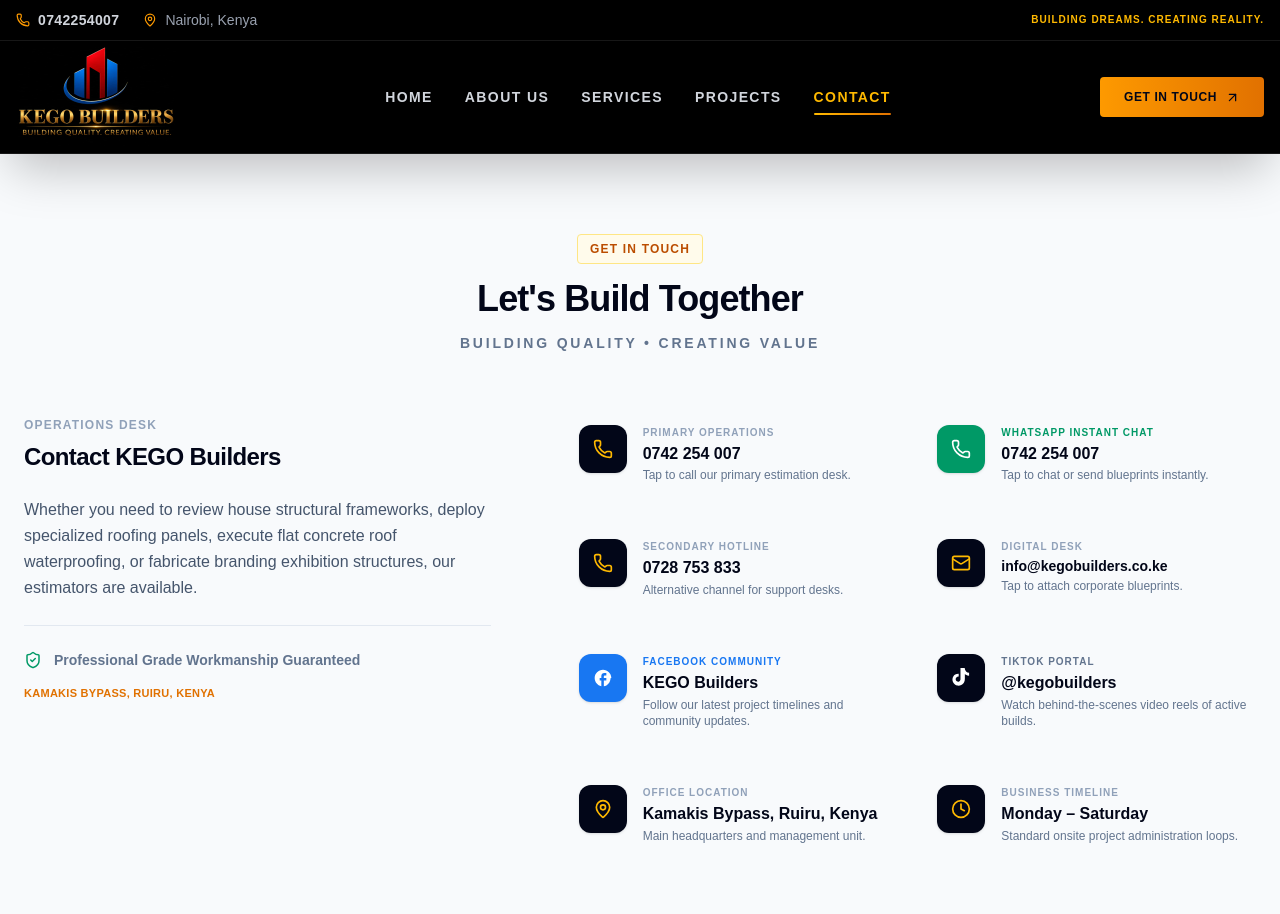
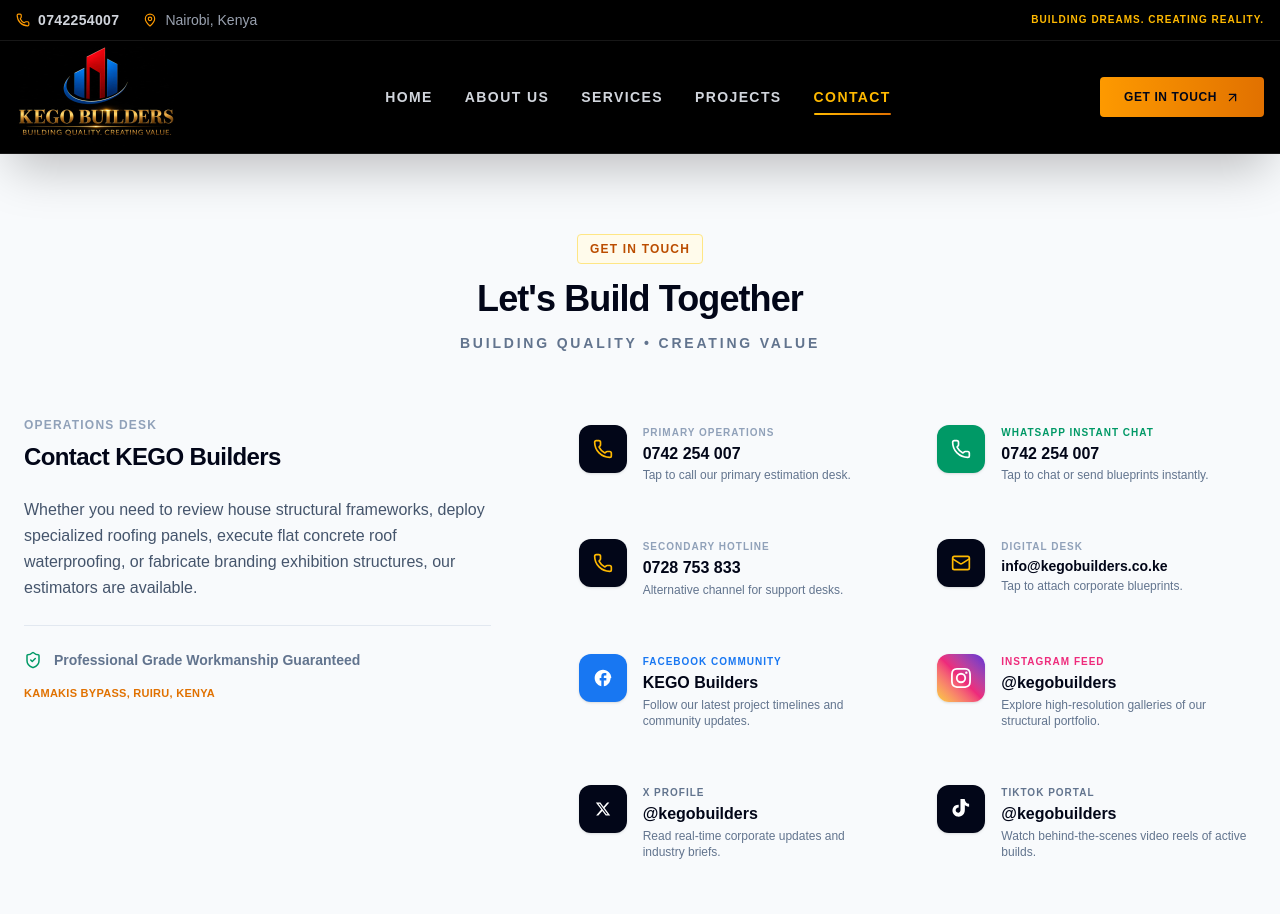
Before and after one commit to Antony-Mwangi/Kego-builders, a Next.js app: page /contact in a window 1280 px wide. Shown: the top 914 px of the page. Built offline with nearby package versions, Linux system fonts and the light colour scheme.

Commit message:
social links

```diff
--- a/app/contact/page.tsx
+++ b/app/contact/page.tsx
@@ -131,7 +131,45 @@
             </div>
           </a>
 
-          {/* TikTok Connection */}
+          {/* Instagram Connection */}
+          <a
+            href="https://www.instagram.com/kegobuilders?igsh=MW0xZ243bjB2dm1kbQ=="
+            target="_blank"
+            rel="noopener noreferrer"
+            className="flex items-start gap-4 transition-all group focus:outline-none focus:ring-2 focus:ring-pink-600 rounded-lg p-2"
+          >
+            <div className="w-12 h-12 bg-gradient-to-tr from-[#f9ce34] via-[#ee2a7b] to-[#6228d7] text-white rounded-xl flex items-center justify-center shrink-0 shadow-sm group-hover:scale-105 transition-transform">
+              <svg className="w-5 h-5 fill-current" viewBox="0 0 24 24">
+                <path d="M12 2.163c3.204 0 3.584.012 4.85.07 3.252.148 4.771 1.691 4.919 4.919.058 1.265.069 1.645.069 4.849 0 3.205-.012 3.584-.069 4.849-.149 3.225-1.664 4.771-4.919 4.919-1.266.058-1.644.07-4.85.07-3.204 0-3.584-.012-4.849-.07-3.26-.149-4.771-1.699-4.919-4.92-.058-1.265-.07-1.644-.07-4.849 0-3.204.013-3.583.07-4.849.149-3.227 1.664-4.771 4.919-4.919 1.266-.057 1.645-.069 4.849-.069zM12 0C8.741 0 8.333.014 7.053.072 2.695.272.273 2.69.073 7.051.014 8.333 0 8.741 0 12c0 3.259.014 3.668.072 4.948.2 4.358 2.618 6.78 6.98 6.98 1.281.058 1.689.072 4.948.072 3.259 0 3.668-.014 4.948-.072 4.354-.2 6.782-2.618 6.979-6.98.059-1.28.073-1.689.073-4.948 0-3.259-.014-3.667-.072-4.947-.196-4.354-2.617-6.78-6.979-6.98C15.668.014 15.259 0 12 0zm0 5.838a6.162 6.162 0 100 12.324 6.162 6.162 0 000-12.324zM12 16a4 4 0 110-8 4 4 0 010 8zm6.406-11.845a1.44 1.44 0 100 2.881 1.44 1.44 0 000-2.881z"/>
+              </svg>
+            </div>
+            <div className="space-y-0.5">
+              <p className="text-[10px] font-bold text-[#ee2a7b] uppercase tracking-widest">Instagram Feed</p>
+              <p className="text-base font-black text-slate-950 group-hover:text-[#ee2a7b] transition-colors">@kegobuilders</p>
+              <p className="text-xs text-slate-500 font-light">Explore high-resolution galleries of our structural portfolio.</p>
+            </div>
+          </a>
+
+          {/* X (Twitter) Connection */}
+          <a
+            href="https://x.com/KEGOBUILDERS"
+            target="_blank"
+            rel="noopener noreferrer"
+            className="flex items-start gap-4 transition-all group focus:outline-none focus:ring-2 focus:ring-slate-950 rounded-lg p-2"
+          >
+            <div className="w-12 h-12 bg-slate-950 text-white rounded-xl flex items-center justify-center shrink-0 shadow-sm group-hover:scale-105 transition-transform">
+              <svg className="w-4 h-4 fill-current" viewBox="0 0 24 24">
+                <path d="M18.244 2.25h3.308l-7.227 8.26 8.502 11.24H16.17l-5.214-6.817L4.99 21.75H1.68l7.73-8.835L1.254 2.25H8.08l4.713 6.231zm-1.161 17.52h1.833L7.084 4.126H5.117z"/>
+              </svg>
+            </div>
+            <div className="space-y-0.5">
+              <p className="text-[10px] font-bold text-slate-500 uppercase tracking-widest">X Profile</p>
+              <p className="text-base font-black text-slate-950 group-hover:text-amber-600 transition-colors">@kegobuilders</p>
+              <p className="text-xs text-slate-500 font-light">Read real-time corporate updates and industry briefs.</p>
+            </div>
+          </a>
+
+          {/* TikTok Portal */}
           <a
             href="https://vm.tiktok.com/ZS964Av6NG9PF-NlcdW/"
             target="_blank"
```
